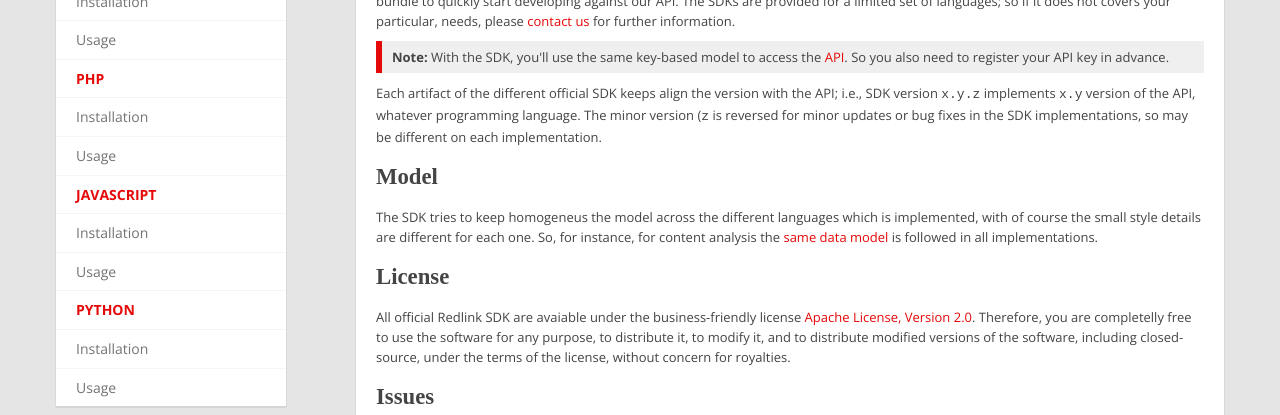
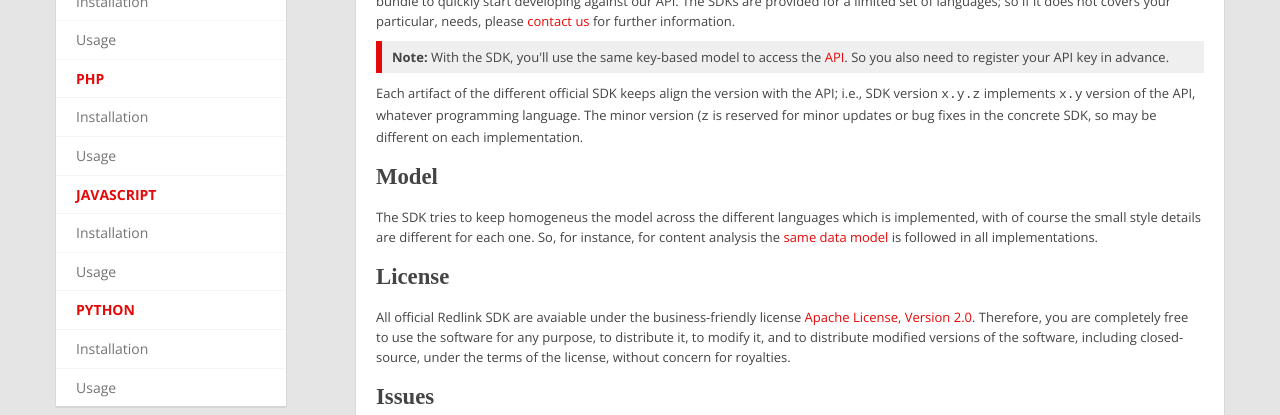
Before and after one commit to redlink-gmbh/redlink-gmbh.github.io, a Jekyll site: the page built from sdk/index.html, in a window 1280 px wide and 900 px high. Shown: the part 382-797 px from the top of the window. Built offline with Jekyll 4.4.1, drawn with Linux system fonts in a browser that asks for light colours; comment, search, counter and statistics services are not loaded.

Commit message:
fixed some typos

```diff
--- a/sdk/index.html
+++ b/sdk/index.html
@@ -63,9 +63,9 @@ title: SDK
                 <p>
                   Each artifact of the different official SDK keeps align the version with the API;
                   i.e., SDK version <tt>x.y.z</tt> implements  <tt>x.y</tt> version of the API,
-                  whatever programming language. The minor version (<tt>z</tt> is reversed for
-                  minor updates or bug fixes in the SDK implementations, so may be different on
-                  each implementation.
+                  whatever programming language. The minor version (<tt>z</tt> is reserved for
+                  minor updates or bug fixes in the concrete SDK, so may be different on each
+                  implementation.
                 </p>
 
                 <h3 id="model" class="anchor">Model</h3>
@@ -83,7 +83,7 @@ title: SDK
                 <p>
                   All official Redlink SDK are avaiable under the business-friendly license
                   <a href="http://www.apache.org/licenses/LICENSE-2.0">Apache License, Version 2.0</a>.
-                  Therefore, you are completelly free to use the software for any purpose, to distribute it,
+                  Therefore, you are completely free to use the software for any purpose, to distribute it,
                   to modify it, and to distribute modified versions of the software, including closed-source,
                   under the terms of the license, without concern for royalties.
                 </p>
```
